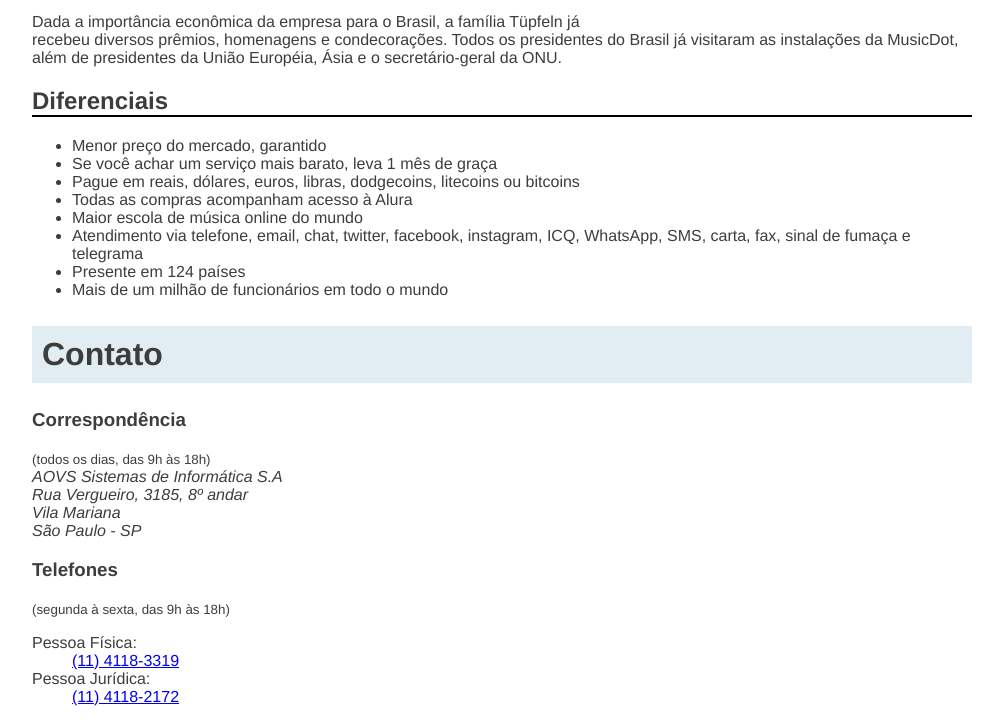
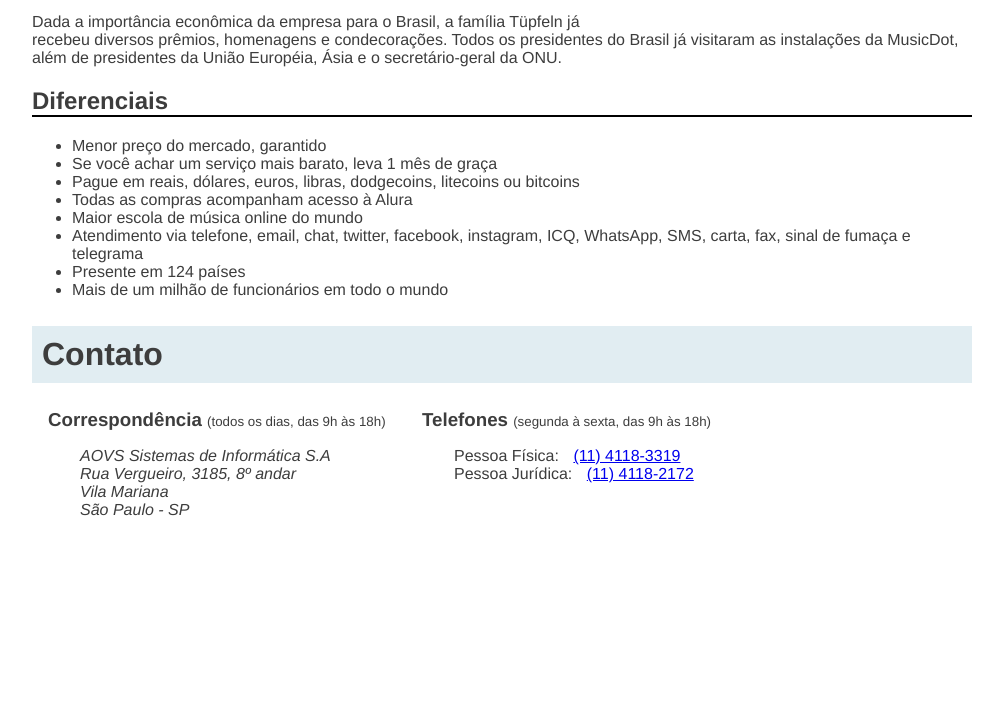
Before and after one commit to vando-ramos/musicdot, a plain HTML site: page about.html in a window 1280 px wide. Shown: the part 1174-1896 px from the top of the page, without its empty margins (138-1141 px from the left). After the commit the page ends 1725 px from the top, so only its background shows below. Drawn offline with Linux system fonts and the light colour scheme.

Commit message:
Adjusting address and contact sections

```diff
--- a/about.html
+++ b/about.html
@@ -10,7 +10,7 @@
   <body>
     <img src="img/logo.svg" alt="MusicDot">
 
-    <h1 class="title">Sobre a empresa</h1>
+    <h1 class="title"> Sobre a empresa </h1>
 
     <p>
       A MusicDot é a maior escola online de música em todo o mundo.
@@ -22,9 +22,9 @@
       Nossa matriz fica em <a href="https://maps.google.com.br/?q=190,GabrielDequech,Mafra,SC"> Mafra, em Santa Catarina </a>. De lá, saem grande parte das gravações de nossos cursos. Nossa matriz:
     </p>
 
-    <figure class="matriz-musicdot">
+    <figure class="matrix-musicdot">
       <img src="img/matriz-musicdot.png" alt="Matriz da musicdot">
-      <figcaption>Matriz MusicDot</figcaption>
+      <figcaption> Matriz MusicDot </figcaption>
     </figure>
 
     <p>
@@ -34,9 +34,9 @@
 
     <h2 id="historia" class="subtitle"> História </h2>
 
-    <figure class="familia-tupfeln">
+    <figure class="family-tupfeln">
       <img src="img/familia-tupfeln.jpg" alt="Foto da família tüpfeln">
-      <figcaption>Família Tüpfeln</figcaption>
+      <figcaption> Família Tüpfeln </figcaption>
     </figure>
 
     <p>
@@ -79,10 +79,11 @@
 
     <h2 class="title"> Contato </h2>
 
-    <h3> Correspondência </h3>
-    <small> (todos os dias, das 9h às 18h) </small>
+    <div class="contact_section">
+      <h3 class="contact_subtitle"> Correspondência </h3>
+      <small> (todos os dias, das 9h às 18h) </small>
 
-    <address>
+      <address class="contact_info">
         AOVS Sistemas de Informática S.A
         <br>
         Rua Vergueiro, 3185, 8º andar
@@ -90,17 +91,24 @@
         Vila Mariana
         <br>
         São Paulo - SP
-    </address>
+      </address>
+    </div>
 
-    <h3> Telefones </h3>
-    <small> (segunda à sexta, das 9h às 18h) </small>
+    <div class="contact_section contact_section--phone">
+      <h3 class="contact_subtitle"> Telefones </h3>
+      <small> (segunda à sexta, das 9h às 18h) </small>
 
-    <dl>
-      <dt> Pessoa Física: </dt>
-      <dd> <a href="tel://114118-3319"> (11) 4118-3319 </a> </dd>
+      <dl class="contact_info">
+        <div>
+          <dt class="contact_info-title"> Pessoa Física: </dt>
+          <dd class="contact_info-description"> <a href="tel://114118-3319"> (11) 4118-3319 </a> </dd>
+        </div>
 
-      <dt> Pessoa Jurídica: </dt>
-      <dd> <a href="tel://114118-2172"> (11) 4118-2172 </a> </dd>
-    </dl>
+        <div>
+          <dt class="contact_info-title"> Pessoa Jurídica: </dt>
+          <dd class="contact_info-description"> <a href="tel://114118-2172"> (11) 4118-2172 </a> </dd>
+        </div>
+      </dl>
+    </div>
   </body>
 </html>
--- a/css/about.css
+++ b/css/about.css
@@ -28,13 +28,13 @@ figcaption {
   margin-top: 10px;
 }
 
-.matriz-musicdot {
+.matrix-musicdot {
   width: 550px;
   margin-left: auto;
   margin-right: auto;
 }
 
-.familia-tupfeln {
+.family-tupfeln {
   width: 275px;
   float: right;
 }
@@ -42,3 +42,31 @@ figcaption {
 figure img {
   width: 100%;
 }
+
+.contact_subtitle {
+  display: inline;
+}
+
+.contact_info {
+  margin: 16px 0 24px;
+  padding-left: 32px;
+}
+
+.contact_info-title,
+.contact_info-description {
+  display: inline;
+}
+
+.contact_info-description {
+  margin-left: 10px;
+}
+
+.contact_section {
+  display: inline-block;
+  vertical-align: top;
+  margin-left: 16px;
+}
+
+.contact_section--phone {
+  margin-left: 32px;
+}
```
